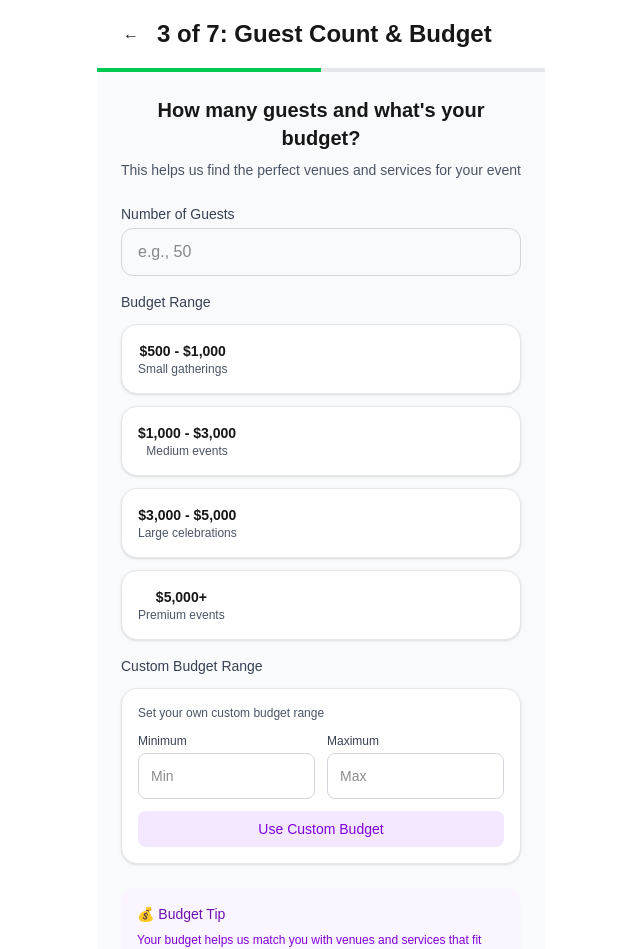
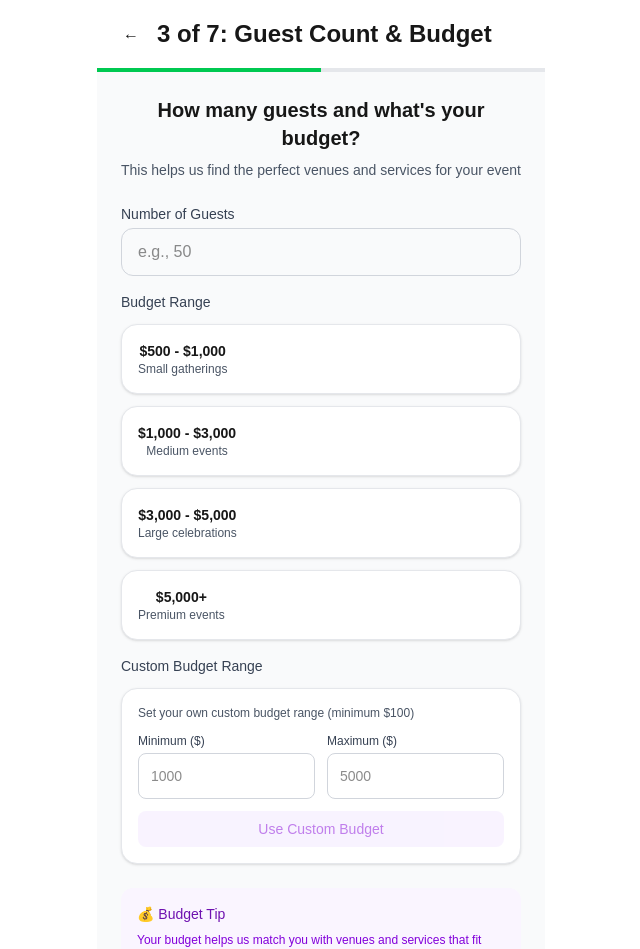
Before and after one commit to Soulemane12/eventsinsta, a Next.js app: page /create/guests in a window 1280 px wide. Shown: the top 949 px of the page, without its empty margins (319-959 px from the left). Built offline with nearby package versions, Linux system fonts and the light colour scheme.

Commit message:
Improve user experience: Add skip services option, enhance custom budget tool, improve DOB and date/time inputs for desktop users

```diff
--- a/src/app/create/details/page.tsx
+++ b/src/app/create/details/page.tsx
@@ -112,19 +112,55 @@ function DetailsContent() {
           </Field>
 
           <Field label="Event Date">
+            <div className="space-y-2">
               <Input
                 type="date"
                 value={date}
                 onChange={e=>setDate(e.target.value)}
               />
+              <div className="text-xs text-gray-500">
+                💡 Tip: You can also type the date manually in YYYY-MM-DD format
+              </div>
+              <input
+                type="text"
+                placeholder="YYYY-MM-DD (e.g., 2024-12-25)"
+                value={date}
+                onChange={(e) => {
+                  const value = e.target.value
+                  // Basic validation for YYYY-MM-DD format
+                  if (value === '' || /^\d{4}-\d{2}-\d{2}$/.test(value)) {
+                    setDate(value)
+                  }
+                }}
+                className="w-full h-12 rounded-xl border border-gray-300 px-4 outline-none focus:ring-2 focus:ring-purple-300 text-sm"
+              />
+            </div>
           </Field>
 
           <Field label="Event Time">
+            <div className="space-y-2">
               <Input
                 type="time"
                 value={time}
                 onChange={e=>setTime(e.target.value)}
               />
+              <div className="text-xs text-gray-500">
+                💡 Tip: You can also type the time manually in HH:MM format (24-hour)
+              </div>
+              <input
+                type="text"
+                placeholder="HH:MM (e.g., 19:30 for 7:30 PM)"
+                value={time}
+                onChange={(e) => {
+                  const value = e.target.value
+                  // Basic validation for HH:MM format
+                  if (value === '' || /^\d{2}:\d{2}$/.test(value) || /^\d{1,2}:\d{2}$/.test(value)) {
+                    setTime(value)
+                  }
+                }}
+                className="w-full h-12 rounded-xl border border-gray-300 px-4 outline-none focus:ring-2 focus:ring-purple-300 text-sm"
+              />
+            </div>
           </Field>
         </div>
 
--- a/src/app/create/guests/page.tsx
+++ b/src/app/create/guests/page.tsx
@@ -169,50 +169,60 @@ function GuestsContent() {
             <div className="text-sm font-medium text-gray-700 mb-3">Custom Budget Range</div>
             <div className="bg-white rounded-2xl p-4 shadow border border-gray-200">
               <div className="text-xs text-gray-600 mb-3">
-                Set your own custom budget range
+                Set your own custom budget range (minimum $100)
               </div>
               <div className="flex gap-3">
                 <div className="flex-1">
-                  <label className="block text-xs font-medium text-gray-700 mb-1">Minimum</label>
+                  <label className="block text-xs font-medium text-gray-700 mb-1">Minimum ($)</label>
                   <input
-                    type="text"
-                    placeholder="Min"
+                    type="number"
+                    placeholder="1000"
                     value={customMinBudget}
                     onChange={(e) => {
-                      const value = e.target.value.replace(/[^0-9]/g, '')
+                      const value = e.target.value
                       setCustomMinBudget(value)
                     }}
+                    min="100"
+                    step="100"
                     className="w-full p-3 border border-gray-300 rounded-lg focus:outline-none focus:ring-2 focus:ring-purple-300 text-sm"
                   />
                 </div>
                 <div className="flex-1">
-                  <label className="block text-xs font-medium text-gray-700 mb-1">Maximum</label>
+                  <label className="block text-xs font-medium text-gray-700 mb-1">Maximum ($)</label>
                   <input
-                    type="text"
-                    placeholder="Max"
+                    type="number"
+                    placeholder="5000"
                     value={customMaxBudget}
                     onChange={(e) => {
-                      const value = e.target.value.replace(/[^0-9]/g, '')
+                      const value = e.target.value
                       setCustomMaxBudget(value)
                     }}
+                    min="100"
+                    step="100"
                     className="w-full p-3 border border-gray-300 rounded-lg focus:outline-none focus:ring-2 focus:ring-purple-300 text-sm"
                   />
                 </div>
               </div>
-              {customMinBudget && customMaxBudget && (
+              {customMinBudget && customMaxBudget && parseInt(customMinBudget) > 0 && parseInt(customMaxBudget) > 0 && (
                 <div className="mt-3 text-sm text-purple-600 font-medium">
                   Your Custom Budget: ${parseInt(customMinBudget).toLocaleString()} - ${parseInt(customMaxBudget).toLocaleString()}
                 </div>
               )}
+              {customMinBudget && customMaxBudget && parseInt(customMinBudget) >= parseInt(customMaxBudget) && (
+                <div className="mt-2 text-xs text-red-600">
+                  Maximum must be greater than minimum
+                </div>
+              )}
               <button
                 onClick={() => setSelectedBudget('custom')}
+                disabled={!customMinBudget || !customMaxBudget || parseInt(customMinBudget) < 100 || parseInt(customMaxBudget) <= parseInt(customMinBudget)}
                 className={`w-full mt-3 py-2 px-4 rounded-lg text-sm font-medium transition-colors ${
                   selectedBudget === 'custom'
                     ? 'bg-purple-600 text-white'
-                    : 'bg-purple-100 text-purple-700 hover:bg-purple-200'
+                    : 'bg-purple-100 text-purple-700 hover:bg-purple-200 disabled:opacity-50 disabled:cursor-not-allowed'
                 }`}
               >
-                Use Custom Budget
+                {selectedBudget === 'custom' ? '✓ Custom Budget Selected' : 'Use Custom Budget'}
               </button>
             </div>
           </div>
--- a/src/app/create/services/page.tsx
+++ b/src/app/create/services/page.tsx
@@ -632,6 +632,22 @@ function ServicesContent() {
           </div>
         </div>
 
+        {/* Skip Services Option */}
+        <div className="bg-gray-50 p-4 rounded-xl border-2 border-dashed border-gray-300">
+          <div className="text-center">
+            <div className="text-sm font-medium text-gray-700 mb-2">Don't need additional services?</div>
+            <div className="text-xs text-gray-600 mb-3">
+              You can skip this step and proceed with just your venue selection.
+            </div>
+            <button
+              onClick={next}
+              className="bg-gray-600 text-white px-6 py-2 rounded-xl text-sm font-medium hover:bg-gray-700 transition-colors"
+            >
+              Skip Services & Continue
+            </button>
+          </div>
+        </div>
+
         {/* Quick Actions Floating Panel */}
         {selectedServices.length > 0 && (
           <div className="fixed bottom-20 left-4 right-4 max-w-md mx-auto z-20">
--- a/src/app/signup/page.tsx
+++ b/src/app/signup/page.tsx
@@ -85,12 +85,31 @@ export default function SignUp() {
         </Field>
 
         <Field label="Date of Birth">
+          <div className="space-y-2">
             <Input
               placeholder="MM/DD/YYYY"
               type="date"
               value={formData.dateOfBirth}
               onChange={(e) => handleInputChange('dateOfBirth', e.target.value)}
             />
+            <div className="text-xs text-gray-500">
+              💡 Tip: You can also type the date manually in MM/DD/YYYY format
+            </div>
+            <input
+              type="text"
+              placeholder="MM/DD/YYYY (e.g., 01/15/1990)"
+              value={formData.dateOfBirth}
+              onChange={(e) => {
+                // Allow manual date input with validation
+                const value = e.target.value
+                // Basic validation for MM/DD/YYYY format
+                if (value === '' || /^\d{2}\/\d{2}\/\d{4}$/.test(value) || /^\d{1,2}\/\d{1,2}\/\d{4}$/.test(value)) {
+                  handleInputChange('dateOfBirth', value)
+                }
+              }}
+              className="w-full h-12 rounded-xl border border-gray-300 px-4 outline-none focus:ring-2 focus:ring-purple-300 text-sm"
+            />
+          </div>
         </Field>
 
         <Field label="Email">
```
Lines whose indentation alone changed are shown as unchanged.
